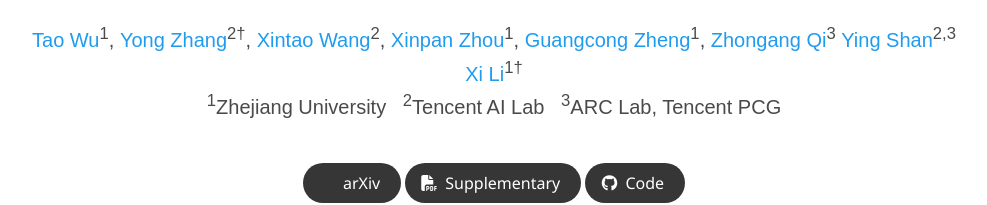
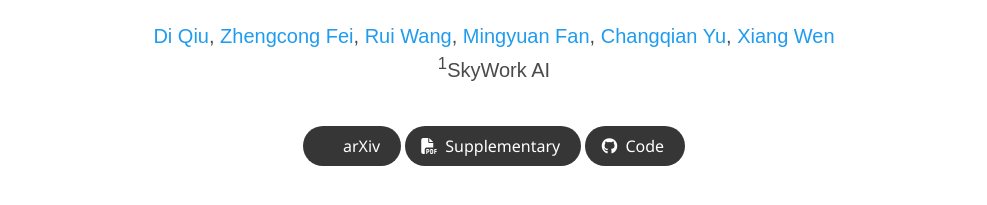
Before and after one commit to sky-actor/skyreels-a1.github.io, a plain HTML site: page index.html in a window 1280 px wide. Shown: the part 339-544 px from the top of the page, without its empty margins (146-1133 px from the left). Drawn offline with nearby package versions, Linux system fonts and the light colour scheme; some icons are missing; a web font is replaced by a local one.

Commit message:
Update index.html

```diff
--- a/index.html
+++ b/index.html
@@ -70,33 +70,25 @@
             <div class="is-size-5 publication-authors">
               <!-- Paper authors -->
               <span class="author-block">
-                <a href="https://scholar.google.com/citations?user=F4lns_oAAAAJ&hl" target="_blank">Tao Wu</a><sup>1</sup>,</span>
+                <a href="https://scholar.google.com/citations?user=F4lns_oAAAAJ&hl" target="_blank">Di Qiu</a>,</span>
                 <span class="author-block">
-                  <a href="https://yzhang2016.github.io/" target="_blank">Yong Zhang</a><sup>2†</sup>,</span>
+                  <a href="https://yzhang2016.github.io/" target="_blank">Zhengcong Fei</a>,</span>
                   <span class="author-block">
-                    <a href="https://xinntao.github.io/" target="_blank">Xintao Wang</a><sup>2</sup>,
+                    <a href="https://xinntao.github.io/" target="_blank">Rui Wang</a>,
                   </span>
                   <span class="author-block">
-                    <a href="https://scholar.google.com/citations?user=N8mK__gAAAAJ" target="_blank">Xinpan Zhou</a><sup>1</sup>,
+                    <a href="https://scholar.google.com/citations?user=N8mK__gAAAAJ" target="_blank">Mingyuan Fan</a>,
                   </span>
                   <span class="author-block">
-                    <a href="https://scholar.google.com/citations?user=i1PqK7kAAAAJ" target="_blank">Guangcong Zheng</a><sup>1</sup>,
+                    <a href="https://scholar.google.com/citations?user=i1PqK7kAAAAJ" target="_blank">Changqian Yu</a>,
                   </span>
                   <span class="author-block">
-                    <a href="https://scholar.google.com/citations?user=zJvrrusAAAAJ" target="_blank">Zhongang Qi</a><sup>3</sup>
-                  </span>
-                  <span class="author-block">
-                    <a href="https://scholar.google.com/citations?user=4oXBp9UAAAAJ" target="_blank">Ying Shan</a><sup>2,3</sup>
-                  </span>
-                  <span class="author-block">
-                    <a href="https://person.zju.edu.cn/xilics" target="_blank">Xi Li</a><sup>1†</sup>
+                    <a href="https://scholar.google.com/citations?user=zJvrrusAAAAJ" target="_blank">Xiang Wen</a>
                   </span>
                   </div>
 
                   <div class="is-size-5 publication-authors">
-                    <span class="author-block"><sup>1</sup>Zhejiang University</span>&nbsp;&nbsp;
-                    <span class="author-block"><sup>2</sup>Tencent AI Lab</span>&nbsp;&nbsp;
-                    <span class="author-block"><sup>3</sup>ARC Lab, Tencent PCG</span>
+                    <span class="author-block"><sup>1</sup>SkyWork AI</span>
                   </div>
 
                   <br>
```
